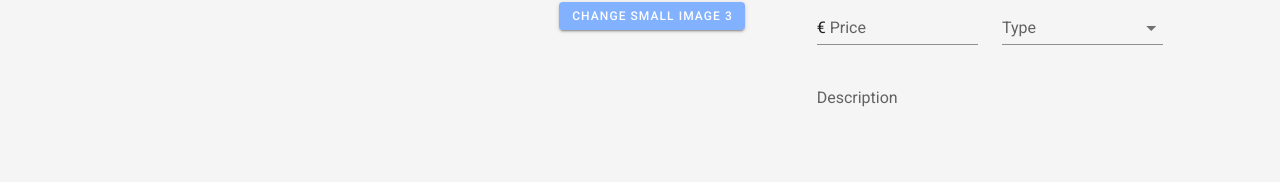
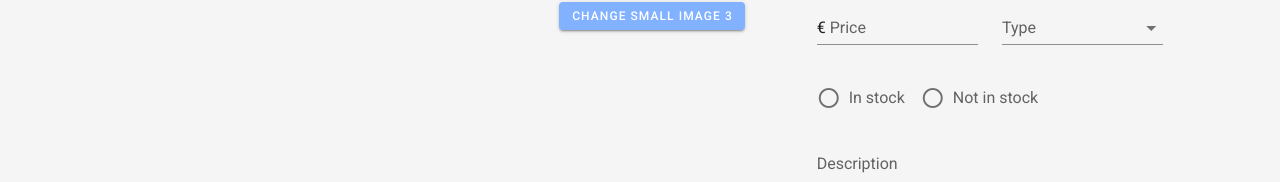
Before and after one commit to marionstaats/agenor, a Vue app in the folder agenor-front-vue/: page /item/1 in a window 1280 px wide. Shown: the part 214-396 px from the top of the page. Built offline with nearby package versions, Linux system fonts and the light colour scheme; no server answers.

Commit message:
improve cards

```diff
--- a/agenor-front-vue/src/components/AddNewItem.vue
+++ b/agenor-front-vue/src/components/AddNewItem.vue
@@ -57,10 +57,29 @@
                                     <v-radio
                                         label="Publish"
                                         value="true"
+                                        color="secondary"
                                     ></v-radio>
                                     <v-radio
                                         label="Do not publish (yet)"
                                         value="false"
+                                        color="secondary"
+                                    ></v-radio>
+                                </v-radio-group>
+
+                                <v-radio-group
+                                    v-model="currentItem.inStock"
+                                    row
+                                    required
+                                >
+                                    <v-radio
+                                        label="In stock"
+                                        value="true"
+                                        color="secondary"
+                                    ></v-radio>
+                                    <v-radio
+                                        label="Not in stock"
+                                        value="false"
+                                        color="secondary"
                                     ></v-radio>
                                 </v-radio-group>
 
@@ -149,6 +168,7 @@ export default {
                 price: 0,
                 description: "",
                 published: "",
+                inStock: "",
                 mainImage: "",
                 smallImage1: "",
                 smallImage2: "",
--- a/agenor-front-vue/src/views/Historique.vue
+++ b/agenor-front-vue/src/views/Historique.vue
@@ -4,27 +4,28 @@
         <v-container>
             <v-row>
                 <v-col cols="12" sm="6" xl="4" v-for="(item, index) in items" :key="index">
-                    <v-card class="elevation-3">
-                        <v-row no-gutters>
-                            <v-col cols="12" md="6" class="align-self-center">
-                                <v-img :src="item.mainImage" @click="dialog=true"></v-img>
+                    <v-card class="elevation-3" :min-width="$vuetify.breakpoint.smAndDown ? 350 : 570" min-height="357">
+                        <v-row no-gutters >
+                            <v-col cols="12" md="6" align-self="center" >
+                                <v-img :src="item.mainImage" class="img-pointer ml-sm-5" @click="dialog=true"></v-img>
                             </v-col>
                             <v-col cols="12" md="6">
                                 <v-card-title
                                     class="headline"
-                                    v-text="`${item.title}  -  € ${item.price}`"
+                                    v-text="`${item.title}`"
                                 ></v-card-title>
-                                <v-card-subtitle height="200" class="text-justify">{{item.description}}</v-card-subtitle>
+                                <v-card-subtitle class="cardtext text-justify">{{item.description}}</v-card-subtitle>
+                                <h3 class="rose--text font-weight-bold text-right mr-5">€ {{item.price}}</h3>
 
                                 <v-row class="ma-3">
                                     <v-col cols="4">
-                                        <v-img :src="item.smallImage1" @click="dialog=true"></v-img>
+                                        <v-img :src="item.smallImage1" class="img-pointer" @click="dialog=true"></v-img>
                                     </v-col>
                                     <v-col cols="4">
-                                        <v-img :src="item.smallImage2"></v-img>
+                                        <v-img :src="item.smallImage2" class="img-pointer" @click="dialog=true"></v-img>
                                     </v-col>
                                     <v-col cols="4">
-                                        <v-img :src="item.smallImage3"></v-img>
+                                        <v-img :src="item.smallImage3" class="img-pointer" @click="dialog=true"></v-img>
                                     </v-col>
                                 </v-row>
                             </v-col>
@@ -92,6 +93,11 @@ export default {
 }
 </script>
 
-<style>
-
+<style scoped>
+    .img-pointer:hover {
+        cursor: pointer;
+    }
+    .cardtext {
+        min-height: 170px;
+    }
 </style>
--- a/agenor-front-vue/src/views/Item.vue
+++ b/agenor-front-vue/src/views/Item.vue
@@ -66,6 +66,24 @@
                             ></v-select>
                         </v-col>
                     </v-row>
+
+                    <v-radio-group
+                        v-model="currentItem.inStock"
+                        row
+                        required
+                    >
+                        <v-radio
+                            label="In stock"
+                            :value="true"
+                            color="secondary"
+                        ></v-radio>
+                        <v-radio
+                            label="Not in stock"
+                            :value="false"
+                            color="secondary"
+                        ></v-radio>
+                    </v-radio-group>
+
                     <v-textarea
                         v-model="currentItem.description"
                         :rules="[(v) => !!v || 'Description is required']"
@@ -126,7 +144,7 @@ export default {
         return {
         currentItem: {},
         message: "",
-        types: ['broche', 'necklace', 'bague']
+            types: ['bagues','broche', 'colliers', 'penditifs', 'outilsdecouture', 'outilsdescribe', 'viequotidienne']
         };
     },
     methods: {
@@ -147,6 +165,7 @@ export default {
                 price: this.currentItem.price,
                 description: this.currentItem.description,
                 published: status,
+                inStock: this.currentItem.inStock,
                 mainImage: this.currentItem.mainImage,
                 smallImage1: this.currentItem.smallImage1,
                 smallImage2: this.currentItem.smallImage2,
@@ -189,6 +208,7 @@ export default {
                 price: this.currentItem.price,
                 description: this.currentItem.description,
                 published: this.currentItem.status,
+                inStock: this.currentItem.inStock,
                 mainImage: this.currentItem.mainImage,
                 smallImage1: this.currentItem.smallImage1,
                 smallImage2: this.currentItem.smallImage2,
```
Lines whose indentation alone changed are shown as unchanged.
